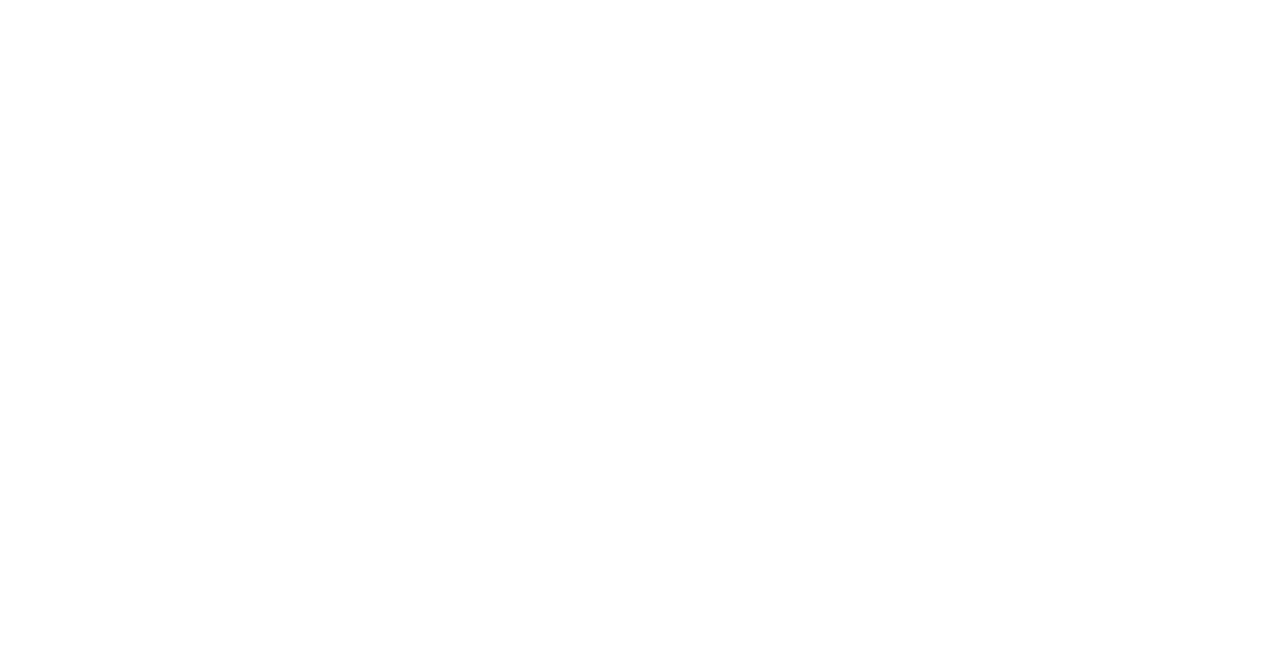
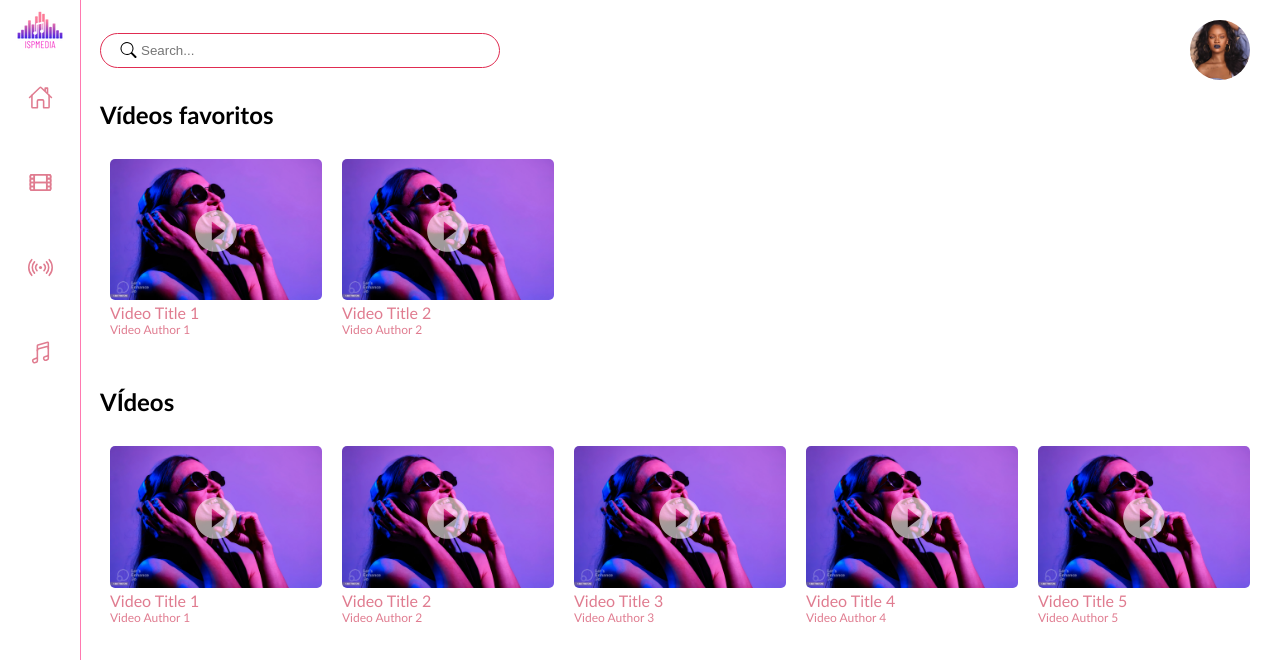
Before and after one commit to cleusiaast21/ispmediaweb, a React (Create React App) app: page /Videos in a window 1280 px wide. Before the commit this address had no page. Shown: the top 660 px of the page. Built offline with nearby package versions, Linux system fonts and the light colour scheme.

Commit message:
videos page

```diff
--- a/src/App.js
+++ b/src/App.js
@@ -5,6 +5,7 @@
 import Registration from '../src/screens/Registration.jsx'
 import Home from '../src/screens/Home.jsx'
 import Upload from '../src/screens/Upload.jsx'
+import Videos from '../src/components/Videos.jsx'
 
 
 export default function App() {
@@ -15,8 +16,9 @@
         <Route path="/" element={<Home/>} />
         <Route path="/Registration" element={<Registration/>} />
         <Route path="/Home" element={<Home/>} />
-        <Route path="/Home" element={<Home/>} />
-
+        <Route path="/Login" element={<Login/>} />
+        <Route path="/Upload" element={<Upload/>} />
+        <Route path="/Videos" element={<Videos/>} />
 
 
       </Routes>
--- a/src/components/Sidebar.jsx
+++ b/src/components/Sidebar.jsx
@@ -1,10 +1,8 @@
 import React, { useState } from 'react';
 import './Sidebar.css';
-import { IoHomeOutline, IoRadioOutline, IoFilmOutline, IoCloudUploadOutline } from "react-icons/io5";
+import { IoHomeOutline, IoRadioOutline, IoFilmOutline, IoMusicalNotesOutline } from "react-icons/io5";
 import logoSidebar from '../assets/logoSidebar.png';
 import { Link } from 'react-router-dom';
-
-
 
 export default function Sidebar() {
   const [activeIcon, setActiveIcon] = useState(null);
@@ -24,19 +22,18 @@
         className={getIconClassName('home')}
         onClick={() => handleIconClick('home')}
       />
+
+      <IoFilmOutline
+        className={getIconClassName('film')}
+        onClick={() => handleIconClick('film')}
+      />
         <IoRadioOutline
         className={getIconClassName('radio')}
         onClick={() => handleIconClick('radio')}
       />
-        <IoFilmOutline
-        className={getIconClassName('film')}
-        onClick={() => handleIconClick('film')}
-      />
-      <Link to="/">
-        <IoCloudUploadOutline
+        <IoMusicalNotesOutline
         className={getIconClassName('upload')}
-        onClick={() => handleIconClick('upload')}
-      /></Link>
+        onClick={() => handleIconClick('upload')}/>
     </div>
   );
 }
--- /dev/null
+++ b/src/components/TopBar.css
@@ -0,0 +1,23 @@
+input.search {
+  width: 400px;
+  border: 1px solid #e02c51;
+  border-radius: 20px;
+  display: block;
+  padding: 9px 4px 9px 40px;
+  background: transparent url("../assets/search.svg") no-repeat 10px center;
+}
+
+.top-bar {
+  display: flex;
+  justify-content: space-between;
+  align-items: center;
+  margin-bottom: 20px;
+
+}
+
+.profile-picture {
+  width: 60px;
+  height: 60px;
+  border-radius: 50%;
+  margin-right: 10px;
+}
--- /dev/null
+++ b/src/components/TopBar.jsx
@@ -0,0 +1,15 @@
+import React from 'react';
+import avatar from '../assets/artist2.jpg';
+import './TopBar.css';
+
+export default function TopBar() {
+
+    return (
+
+        <div className="top-bar">
+            <input className="search" type="search" placeholder="Search..." />
+            <img src={avatar} className="profile-picture" alt="Owner's Photo" />
+        </div>
+
+    );
+};
--- /dev/null
+++ b/src/components/Videos.jsx
@@ -0,0 +1,196 @@
+import React, { useState } from 'react';
+import '../screens/Home.css';
+import cover from '../../src/assets/image3.jpg';
+import { MdPlayCircleFilled} from 'react-icons/md';
+import Sidebar from '../components/Sidebar.jsx'
+import TopBar from '../components/TopBar.jsx'
+
+
+function VideoPlayer({ video, onClose }) {
+    return (
+        <div className="video-player-container" onClick={onClose}>
+            <div className="video-player">
+                <video width="100%" height="100%" controls>
+                    <source src={video.videoUrl} type="video/mp4" />
+                    Your browser does not support the video tag.
+                </video>
+            </div>
+        </div>
+    );
+}
+
+export default function Videos() {
+
+    const [isPlaying, setIsPlaying] = useState(false); // State for play/pause toggle
+    const [selectedVideo, setSelectedVideo] = useState(null); // State for selected video
+    const [comments, setComments] = useState([]);
+
+
+    const handleVideoClick = (video) => {
+        setSelectedVideo(video);
+        setIsPlaying(false);
+    };
+
+    const handleVideoClose = () => {
+        setSelectedVideo(null);
+        setIsPlaying(true);
+    };
+
+    const handleCommentSubmit = (e) => {
+        e.preventDefault();
+        const commentInput = e.target.elements.comment;
+        const newComment = commentInput.value;
+        setComments([...comments, newComment]);
+        commentInput.value = '';
+    };
+
+    const favoriteVideos = [
+        {
+            id: 1,
+            thumbnail: cover,
+            author: 'Video Author 1',
+            title: 'Video Title 1',
+            videoUrl: require('../../src/assets/exampleVideo.mp4'),
+        },
+        {
+            id: 2,
+            thumbnail: cover,
+            author: 'Video Author 2',
+            title: 'Video Title 2',
+            videoUrl: require('../assets/exampleVideo.mp4'),
+        },
+    ];
+
+
+    const videos = [
+        {
+            id: 1,
+            thumbnail: cover,
+            author: 'Video Author 1',
+            title: 'Video Title 1',
+            videoUrl: require('../../src/assets/exampleVideo.mp4'),
+        },
+        {
+            id: 2,
+            thumbnail: cover,
+            author: 'Video Author 2',
+            title: 'Video Title 2',
+            videoUrl: require('../assets/exampleVideo.mp4'),
+        },
+        {
+            id: 3,
+            thumbnail: cover,
+            author: 'Video Author 3',
+            title: 'Video Title 3',
+            videoUrl: require('../../src/assets/exampleVideo.mp4'),
+        },
+        {
+            id: 4,
+            thumbnail: cover,
+            author: 'Video Author 4',
+            title: 'Video Title 4',
+            videoUrl: require('../../src/assets/exampleVideo.mp4'),
+        },
+        {
+            id: 5,
+            thumbnail: cover,
+            author: 'Video Author 5',
+            title: 'Video Title 5',
+            videoUrl: require('../../src/assets/exampleVideo.mp4'),
+        },
+        {
+            id: 6,
+            thumbnail: cover,
+            author: 'Video Author 6',
+            title: 'Video Title 6',
+            videoUrl: require('../../src/assets/exampleVideo.mp4'),
+        },
+        ,
+        {
+            id: 5,
+            thumbnail: cover,
+            author: 'Video Author 4',
+            title: 'Video Title 4',
+            videoUrl: require('../../src/assets/exampleVideo.mp4'),
+        },
+        {
+            id: 6,
+            thumbnail: cover,
+            author: 'Video Author 5',
+            title: 'Video Title 5',
+            videoUrl: require('../../src/assets/exampleVideo.mp4'),
+        },
+        {
+            id: 7,
+            thumbnail: cover,
+            author: 'Video Author 6',
+            title: 'Video Title 6',
+            videoUrl: require('../../src/assets/exampleVideo.mp4'),
+        },
+    ];
+
+
+    return (
+        <div className="music-app">
+
+            <Sidebar></Sidebar>
+
+            <div className="main-content">
+
+                <TopBar></TopBar>
+
+                <h2>Vídeos favoritos</h2>
+                <div className="playlist-section">
+                    {favoriteVideos.map((video) => (
+                        <div className="playlist" key={video.id} onClick={() => handleVideoClick(video)}>
+                            <div className="video-thumbnail">
+                                <img src={video.thumbnail} alt="Video Thumbnail" />
+                                <MdPlayCircleFilled className="play-icon-preview" />
+                            </div>
+                            <div className="video-info">
+                                <p className="title">{video.title}</p>
+                                <p className="artist-name">{video.author}</p>
+                            </div>
+                        </div>
+                    ))}
+                </div>
+
+                <h2>VÍdeos</h2>
+                <div className="playlist-section">
+                    {videos.map((video) => (
+                        <div className="playlist" key={video.id} onClick={() => handleVideoClick(video)}>
+                            <div className="video-thumbnail">
+                                <img src={video.thumbnail} alt="Video Thumbnail" />
+                                <MdPlayCircleFilled className="play-icon-preview" />
+                            </div>
+                            <div className="video-info">
+                                <p className="title">{video.title}</p>
+                                <p className="artist-name">{video.author}</p>
+                            </div>
+                        </div>
+                    ))}
+                </div>
+
+            </div>
+
+            {selectedVideo && (
+                <>
+                    <VideoPlayer video={selectedVideo} onClose={handleVideoClose} />
+                    <div className="comment-section">
+                        <h3>Comentários</h3>
+                        <ul>
+                            {comments.map((comment, index) => (
+                                <li key={index}>{comment}</li>
+                            ))}
+                        </ul>
+                        <form onSubmit={handleCommentSubmit}>
+                            <input type="text" name="comment" placeholder="Comente..." />
+                            <button type="submit">Enviar</button>
+                        </form>
+                    </div>
+                </>
+            )}
+
+        </div>
+    );
+}
--- a/src/screens/Home.css
+++ b/src/screens/Home.css
@@ -39,28 +39,6 @@
   overflow: auto;
 }
 
-input.search {
-  width: 400px;
-  border: 1px solid #e02c51;
-  border-radius: 20px;
-  display: block;
-  padding: 9px 4px 9px 40px;
-  background: transparent url("../assets/search.svg") no-repeat 10px center;
-}
-
-.top-bar {
-  display: flex;
-  justify-content: space-between;
-  align-items: center;
-  margin-bottom: 20px;
-}
-
-.profile-picture {
-  width: 60px;
-  height: 60px;
-  border-radius: 50%;
-  margin-right: 10px;
-}
 
 .icon-home {
   font-size: 20px;
```
